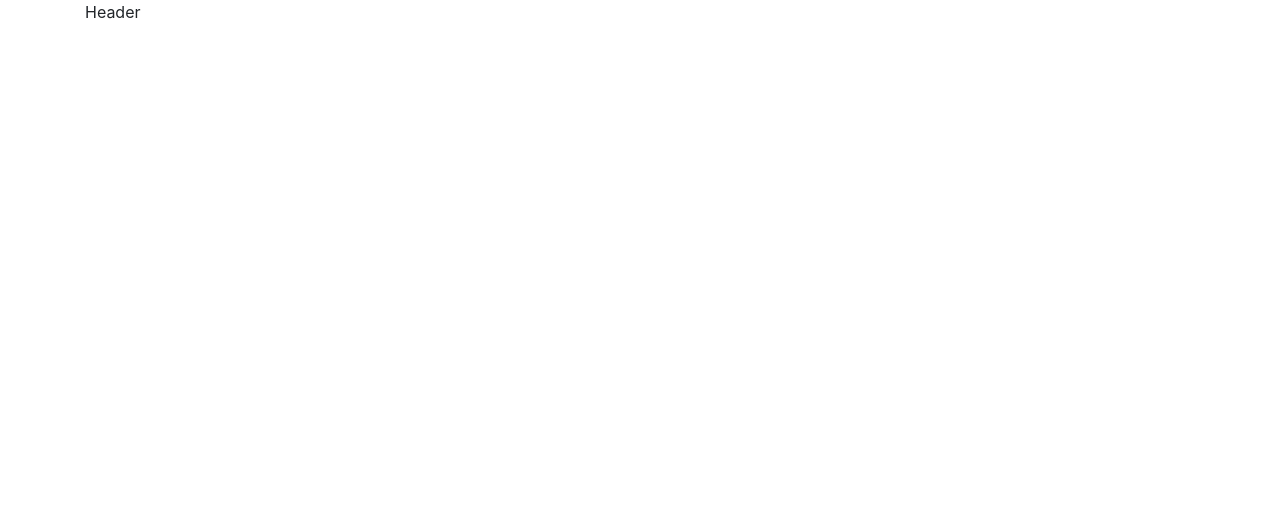
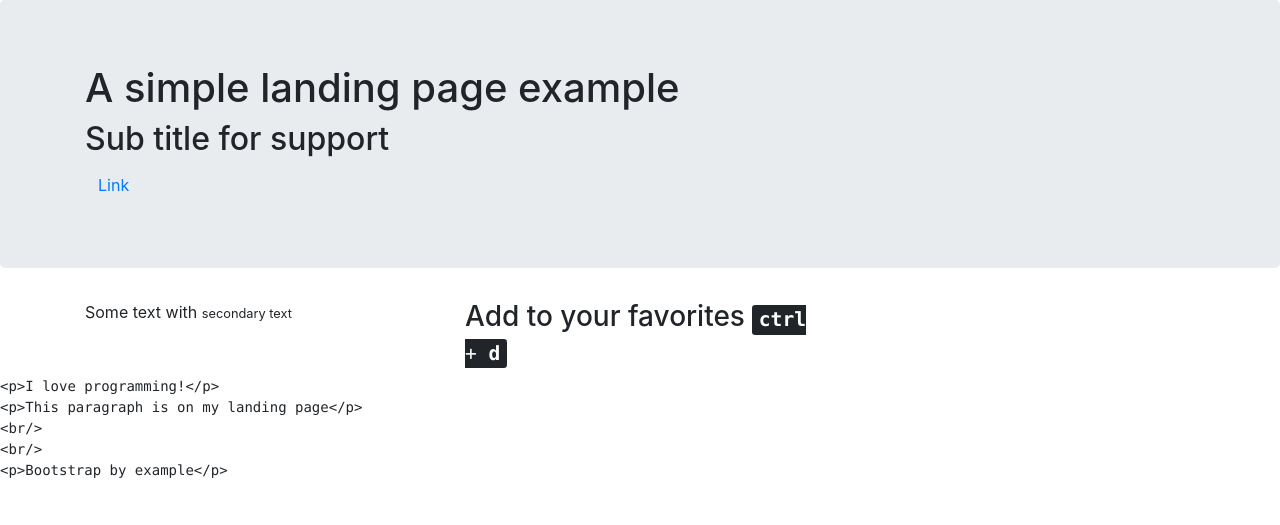
Before and after one commit to JuvasArray/random-projects, a plain HTML site: page src/landing_page.html in a window 1280 px wide. Drawn offline with Linux system fonts and the light colour scheme.

Commit message:
Add some html tags

```diff
--- a/src/landing_page.html
+++ b/src/landing_page.html
@@ -8,23 +8,44 @@
 	</head>
 	<body>
 
-		<div class="container">
-			<div class="row">
-				<header class="col-md-12">
-					Header
+
+			<!-- First Row -->
+
+		<div class="jumbotron">
+			<div class="container">
+				<div class="row">
+					<header class="col-md-12">
+						<h1>A simple landing page example</h1>
+						<h2>Sub title for support</h2>
+						<a href="#" type="button" class="btn btn-default btn-large">Link</a>
 				</header>
 			</div>
 		</div>
+	</div>
 
 		<div class="container">
 			<div class="row">
-				<div class="col-md-offset-4 col-md-4"></div>
-				<div class="col-md-4"></div>
+				<div class="col-md-offset-4 col-md-4">Some text with <small>secondary text</small></div>
+				<div class="col-md-4">
+					   <h3>
+							  Add to your favorites
+							 <small>
+								 <kbd><kbd>ctrl</kbd> + <kbd>d</kbd></kbd>
+								</small>
+							</h3>
+				</div>
 			</div>
 		</div>
 
 		<div class="row">
-			<div class="col-md-4"></div>
+			<div class="col-md-4">
+				<pre>&lt;p&gt;I love programming!&lt;/p&gt;
+&lt;p&gt;This paragraph is on my landing page&lt;/p&gt;
+&lt;br/&gt;
+&lt;br/&gt;
+&lt;p&gt;Bootstrap by example&lt;/p&gt;
+    </pre>
+			</div>
 			<div class="col-md-8"></div>
 		</div>
 
```
